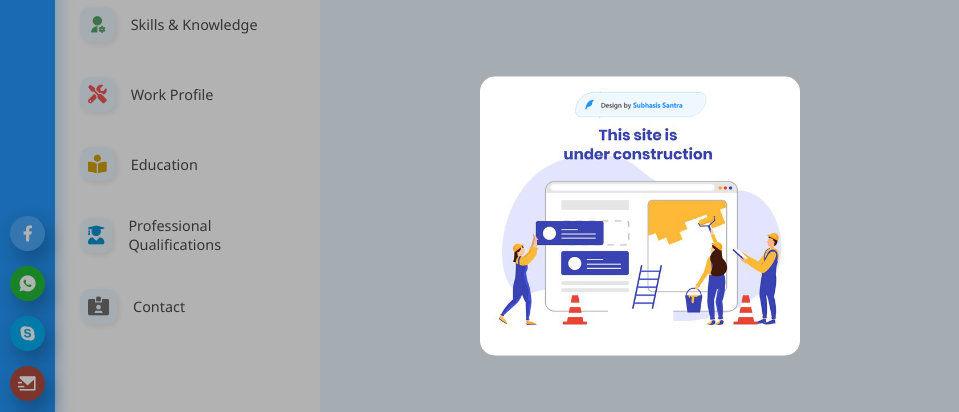
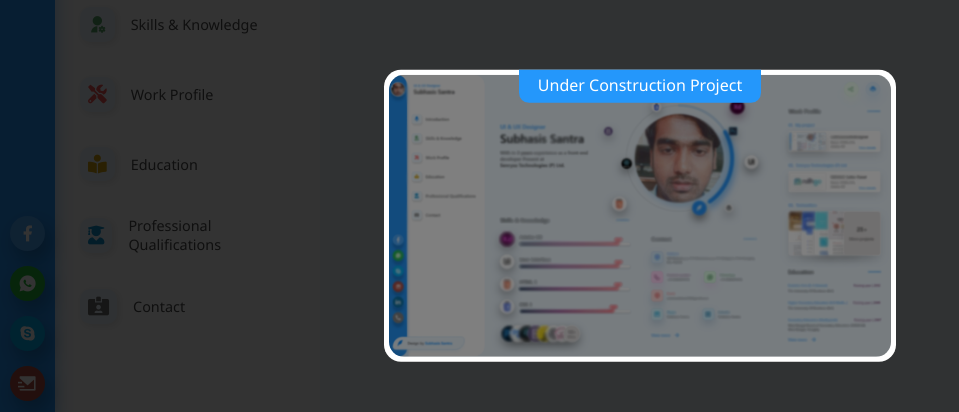
Before and after one commit to subhasisdesigner/update, a React (Create React App) app: page / in a window 1280 px wide. Shown: the part 184-596 px from the top of the page, without its empty margins (0-959 px from the left). Built offline with nearby package versions, Linux system fonts and the light colour scheme.

Commit message:
under construction update

```diff
--- a/src/index.js
+++ b/src/index.js
@@ -7,9 +7,10 @@ import underBuildPic from './asset/construction.png'
 ReactDOM.render(
   <BrowserRouter>
   <div id="under_duild">
-  <div class="loading-wrapper">
-    <div class="loader-container">
-        <div class="state-pending">
+  <div className="loading-wrapper">
+    <div className="loader-container">
+        <div className="state-pending">
+          <span className="Under">Under Construction Project</span>
             <img src={underBuildPic}/>
         </div>
     </div>
--- a/src/index.scss
+++ b/src/index.scss
@@ -10,7 +10,7 @@
     left: 0;
     width: 100%;
     height: 100%;
-    background-color: rgba(0,0,0, 0.3);
+    background-color: rgba(0,0,0, 0.8);
 }
 
 .loader-container {
@@ -20,12 +20,26 @@
     right: 0;
     transform: translateY(-50%);
     display: block;
-    width: 25%;
+    width: 40%;
     border-radius: 6px;
     margin: auto;
     min-height: 80px;
 }
-
+.Under {
+    z-index: 999;
+    position: absolute;
+    left: 0;
+    right: 0;
+    top: 0px;
+    background: #2497FB;
+    width: 242px;
+    margin: auto;
+    color: white;
+    height: 33px;
+    padding: 15px;
+    border-bottom-left-radius: 10px;
+    border-bottom-right-radius: 10px;
+}
 .state-pending .copy_right{
     padding: 15px;
     bottom: 275px;
@@ -44,8 +58,8 @@
     line-height: 0;
     text-align: center;
     background: white;
-    padding: 15px;
-    border-radius: 15px;
+    padding: 5px;
+    border-radius: 17px;
 }
 .state-pending img{border-radius: 15px;}
 
```
Also changed, not shown: src/asset/construction.png, src/asset/construction11.png (added).
